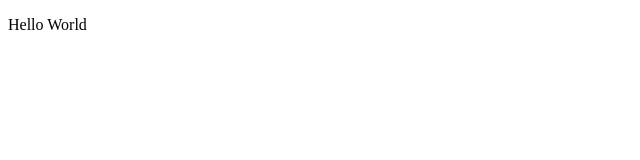
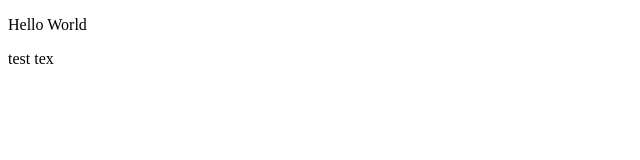
Before and after one commit to atakancokdonmez/helloworld, a plain HTML site: page index.html in a window 1280 px wide. Shown: the full height of the page, 0-640 px from the left. Drawn offline with Linux system fonts and the light colour scheme.

Commit message:
new 2 commit

```diff
--- a/index.html
+++ b/index.html
@@ -8,5 +8,6 @@
 </head>
 <body>
     <p>Hello World</p>
+    <p>test tex</p>
 </body>
 </html>
```
